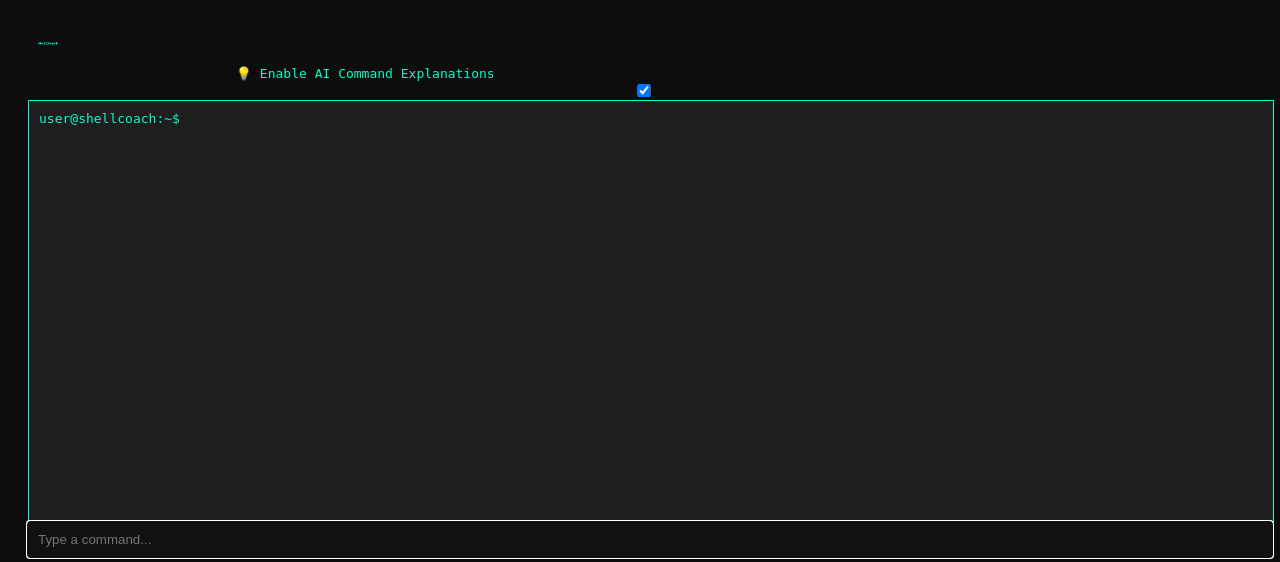
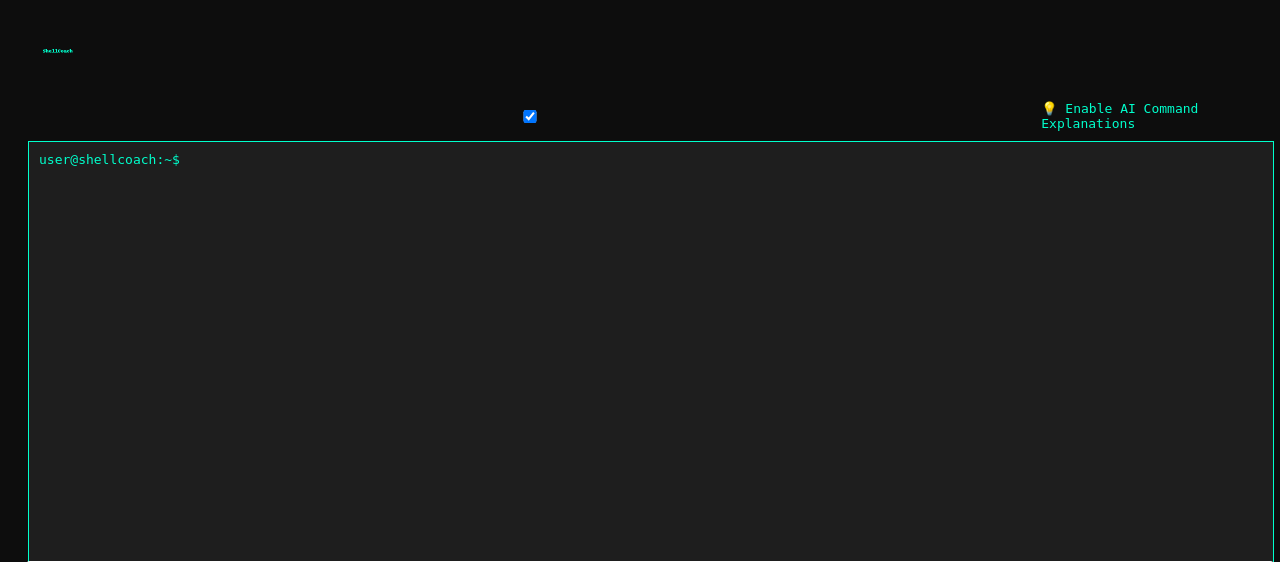
Before and after one commit to ShellCoachTechnologies/ShellCoachv1, a Flask app: page / in a window 1280 px wide. Shown: the top 562 px of the page. Run offline with Flask 3, Linux system fonts and the light colour scheme; the visitor is signed in with stand-in values (Sample User, id 1).

Commit message:
index.html

```diff
--- a/templates/index.html
+++ b/templates/index.html
@@ -11,8 +11,16 @@
       padding: 20px;
     }
     .logo {
-      width: 200px;
+      width: 300px;
       margin-bottom: 10px;
+    }
+    #toggle-container {
+      display: flex;
+      align-items: center;
+      margin-bottom: 10px;
+    }
+    #toggle-container label {
+      margin-left: 10px;
     }
     #terminal {
       width: 100%;
@@ -34,8 +42,10 @@
 </head>
 <body>
   <img src="/static/shellcoach_logo.png" class="logo" alt="ShellCoach Logo">
-  <label for="ai-toggle">💡 Enable AI Command Explanations</label>
-  <input type="checkbox" id="ai-toggle" checked>
+  <div id="toggle-container">
+    <input type="checkbox" id="ai-toggle" checked>
+    <label for="ai-toggle">💡 Enable AI Command Explanations</label>
+  </div>
   <div id="terminal">user@shellcoach:~$</div>
   <input id="input" placeholder="Type a command..." autofocus>
   <script>
```
